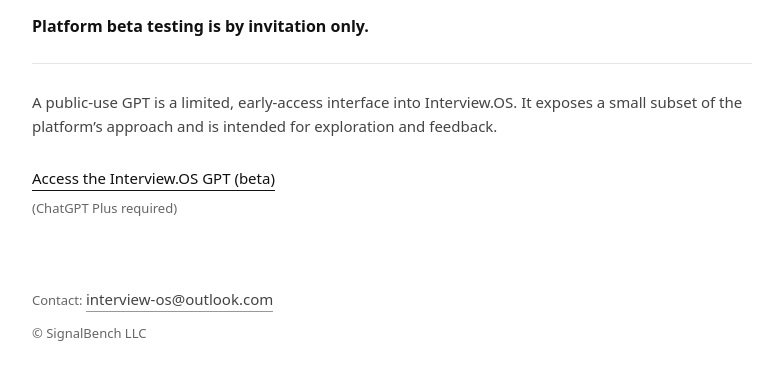
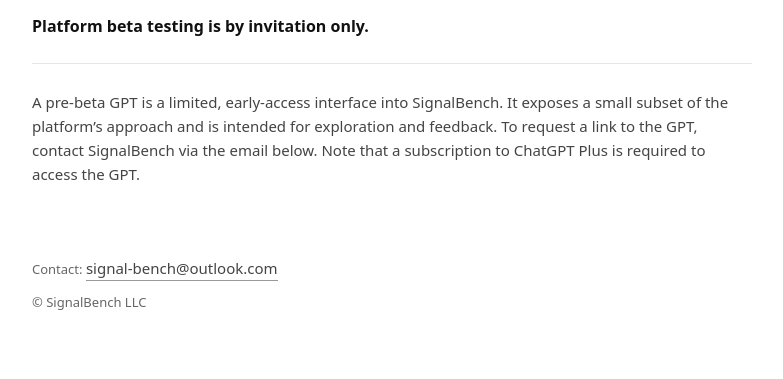
Before and after one commit to TypicalPsycho/interview-os, a plain HTML site: page index.html in a window 1280 px wide. Shown: the part 219-598 px from the top of the page, without its empty margins (248-1031 px from the left). Drawn offline with Linux system fonts and the light colour scheme.

Commit message:
Revise GPT description and update contact information
Updated the description of the public-use GPT and changed the contact email.

```diff
--- a/index.html
+++ b/index.html
@@ -131,20 +131,14 @@
     <hr />
 
     <p>
-      A public-use GPT is a limited, early-access interface into Interview.OS. It exposes a small subset
-      of the platform’s approach and is intended for exploration and feedback.
+      A pre-beta GPT is a limited, early-access interface into SignalBench. It exposes a small subset
+      of the platform’s approach and is intended for exploration and feedback. To request a link to the GPT, contact SignalBench via the email below.  Note that a subscription to ChatGPT Plus is required to access the GPT.
     </p>
 
-    <a class="link"
-       href="https://chatgpt.com/g/g-6950734e60408191999e820c1e38bec1-interview-os-the-interview-judgment-system"
-       target="_blank" rel="noopener">
-      Access the Interview.OS GPT (beta)
-    </a>
-    <div class="note">(ChatGPT Plus required)</div>
+    <footer>
+  <div>Contact: <a class="link" href="mailto:signal-bench@outlook.com">signal-bench@outlook.com</a></div>
+  <div style="margin-top: 12px;">© SignalBench LLC</div>
 
-    <footer>
-  <div>Contact: <a class="link" href="mailto:interview-os@outlook.com">interview-os@outlook.com</a></div>
-  <div style="margin-top: 12px;">© SignalBench LLC</div>
 
     </footer>
   </main>
```
